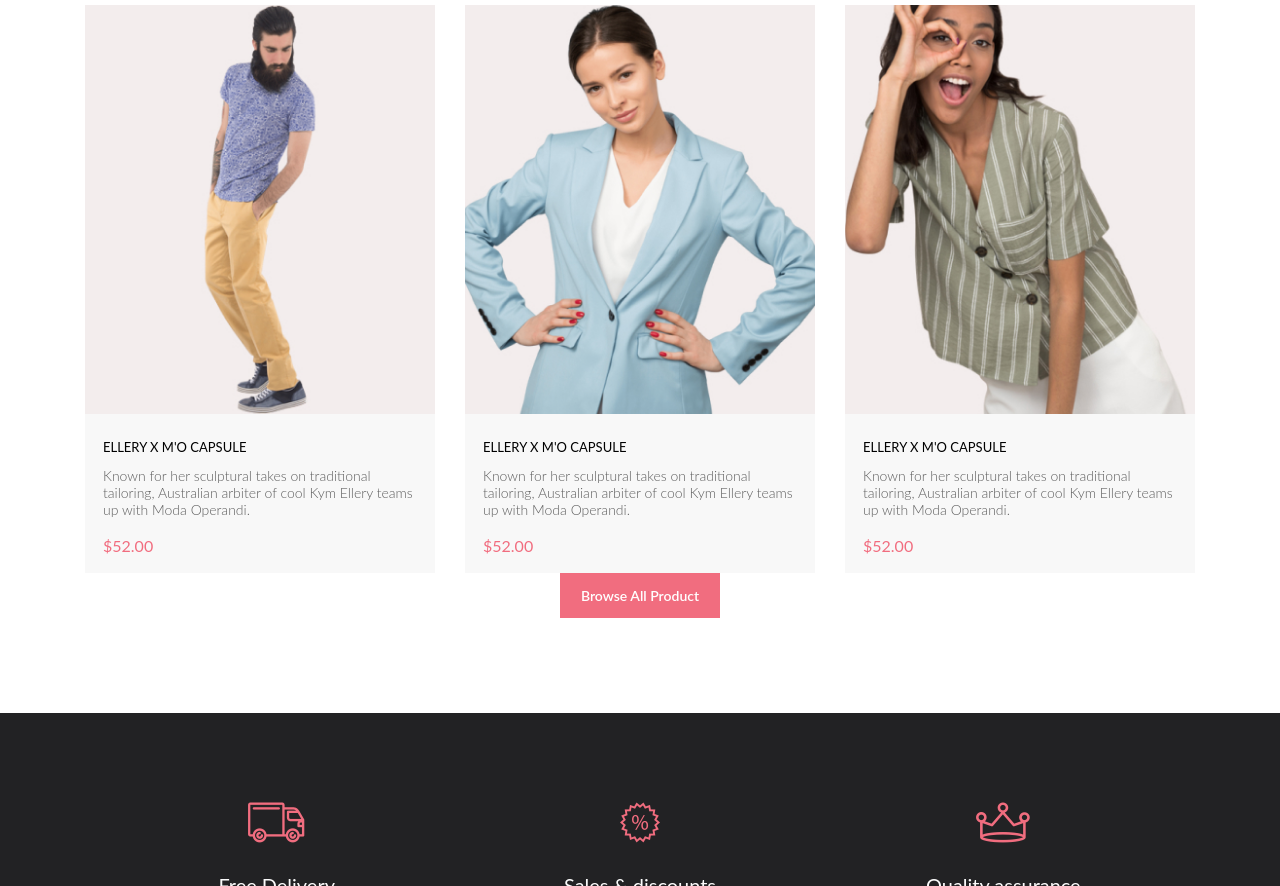
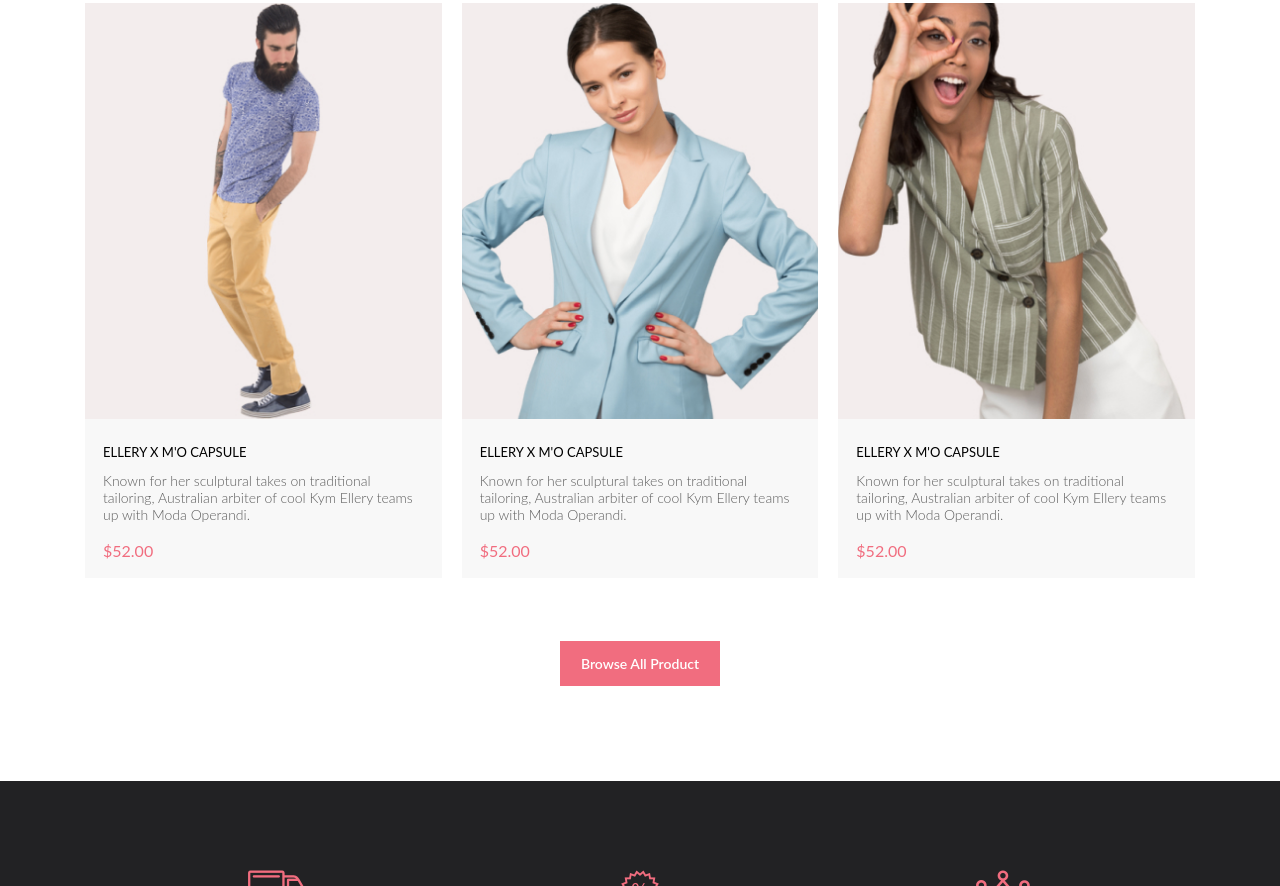
Before and after one commit to isupenko/shop, a plain HTML site: page index.html in a window 1280 px wide. Shown: the part 2123-3009 px from the top of the page. Drawn offline with Linux system fonts and the light colour scheme; files whose address does not match are found by name.

Commit message:
В работе

```diff
--- a/css/style.scss
+++ b/css/style.scss
@@ -709,12 +709,16 @@ textarea.input {
 		//justify-content: space-between;
 		//flex-wrap: wrap;
 		display: grid;
-		gap: 30px;
+		gap: 20px;
 		grid-template-columns: repeat(auto-fit, minmax(300px, auto));
+		//grid-template-columns: repeat(3, 1fr);
+		//grid-template-rows: repeat(2, auto);
 	}
 
 	&__item {
-		//max-width: 360px;
+		//flex: 1 1 auto;
+		//width: 100%;
+		//max-width: 25%;
 		//height: 580px;
 		//margin: 30px 0;
 	}
@@ -722,9 +726,11 @@ textarea.input {
 	&__link {
 		display: block;
 		background: #f8f8f8;
+		width: 100%;
 	}
 
 	&__img {
+		//flex: 0 1 360px;
 		padding: 0 0 420px / 360px * 100% 0;
 		position: relative;
 		&::before {
@@ -771,7 +777,7 @@ textarea.input {
 
 	&__btn {
 		text-align: center;
-		margin-bottom: 95px;
+		margin: 63px 0 95px 0;
 	}
 }
 
```
Also changed, not shown: css/style.css, 1 other file.
